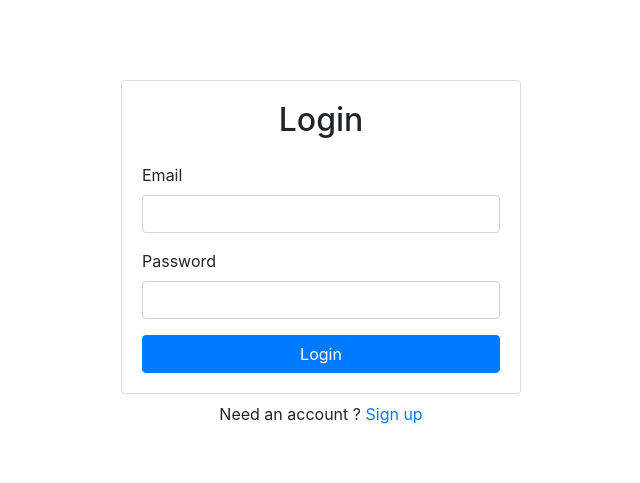
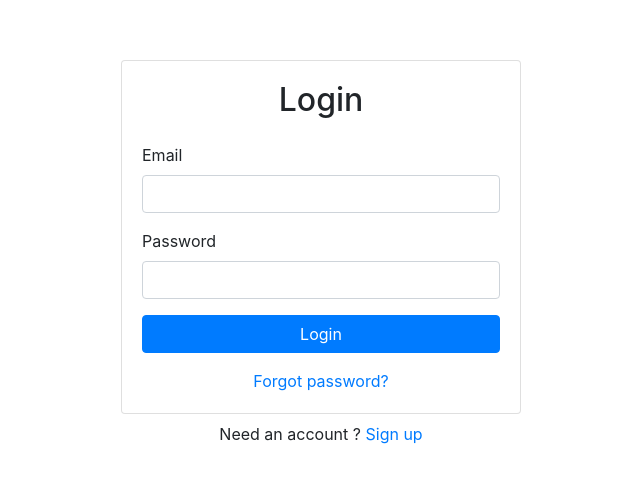
Before and after one commit to raylinks/react-state-management, a React (Create React App) app: page /login in a window 1280 px wide. Shown: the part 147-630 px from the top of the page, without its empty margins (319-959 px from the left). Built offline with nearby package versions, Linux system fonts and the light colour scheme.

Commit message:
implemented private route

```diff
--- a/src/App.js
+++ b/src/App.js
@@ -5,6 +5,7 @@ import Nav from './Nav';
 import Register from './Auth/Register';
 import Login from './Auth/Login';
 import Dashboard from './Auth/Dashboard';
+import PrivateRoute from './Auth/PrivateRoute'
 
 import {MovieProvider} from './MovieContext';
 import {Container} from 'react-bootstrap'
@@ -22,7 +23,7 @@ function App() {
         <Router>
       <AuthProvider>
         <Switch>
-          <Route exact path="/" component={Dashboard} />
+          <PrivateRoute exact path="/" component={Dashboard} />
           <Route path="/register" component={Register} />
           <Route path="/login" component={Login} />
         </Switch>
--- a/src/Auth/Login.js
+++ b/src/Auth/Login.js
@@ -46,6 +46,9 @@ const Login = () => {
         <Button disabled={loading} className="w-100" type="submit">Login</Button>
 
         </Form>
+        <div className="w-100 text-center mt-3">
+       <Link to="/forgot-password">Forgot password?</Link>
+    </div>
         </Card.Body>
     </Card>
     <div className="w-100 text-center mt-2">
--- /dev/null
+++ b/src/Auth/PrivateRoute.js
@@ -0,0 +1,14 @@
+import React from 'react';
+import {Route, Redirect} from 'react-router-dom';
+import {useAuth} from '../Context/AuthContext';
+
+
+export default function PrivateRoute({ component: Component ,...rest}){
+    return(
+        <Route {...rest}
+        render={props => {
+          //  return currentUser ?  <Component {...props} /> : < Redirect to="/login"/>
+
+        }}></Route>
+    )
+}
```
